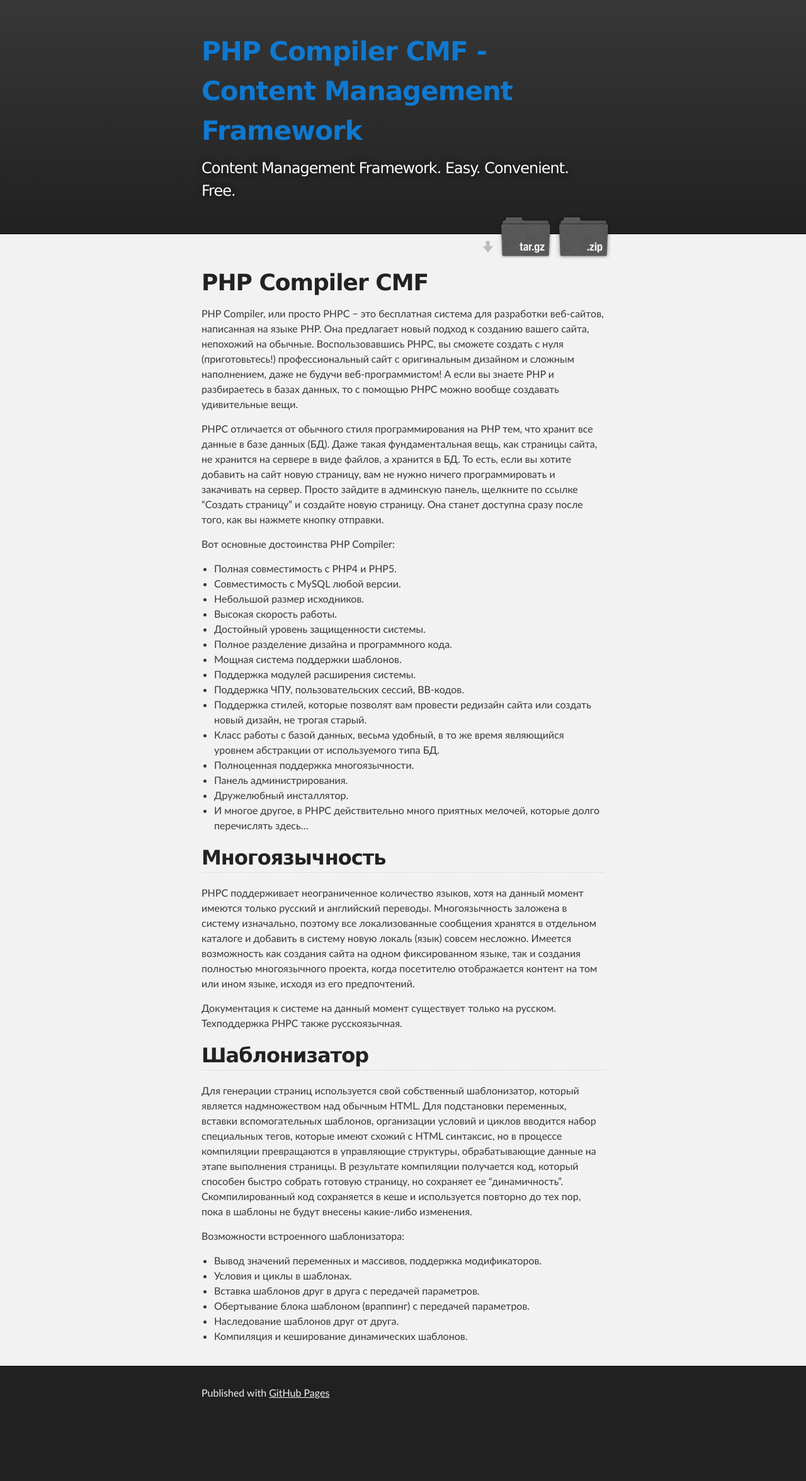
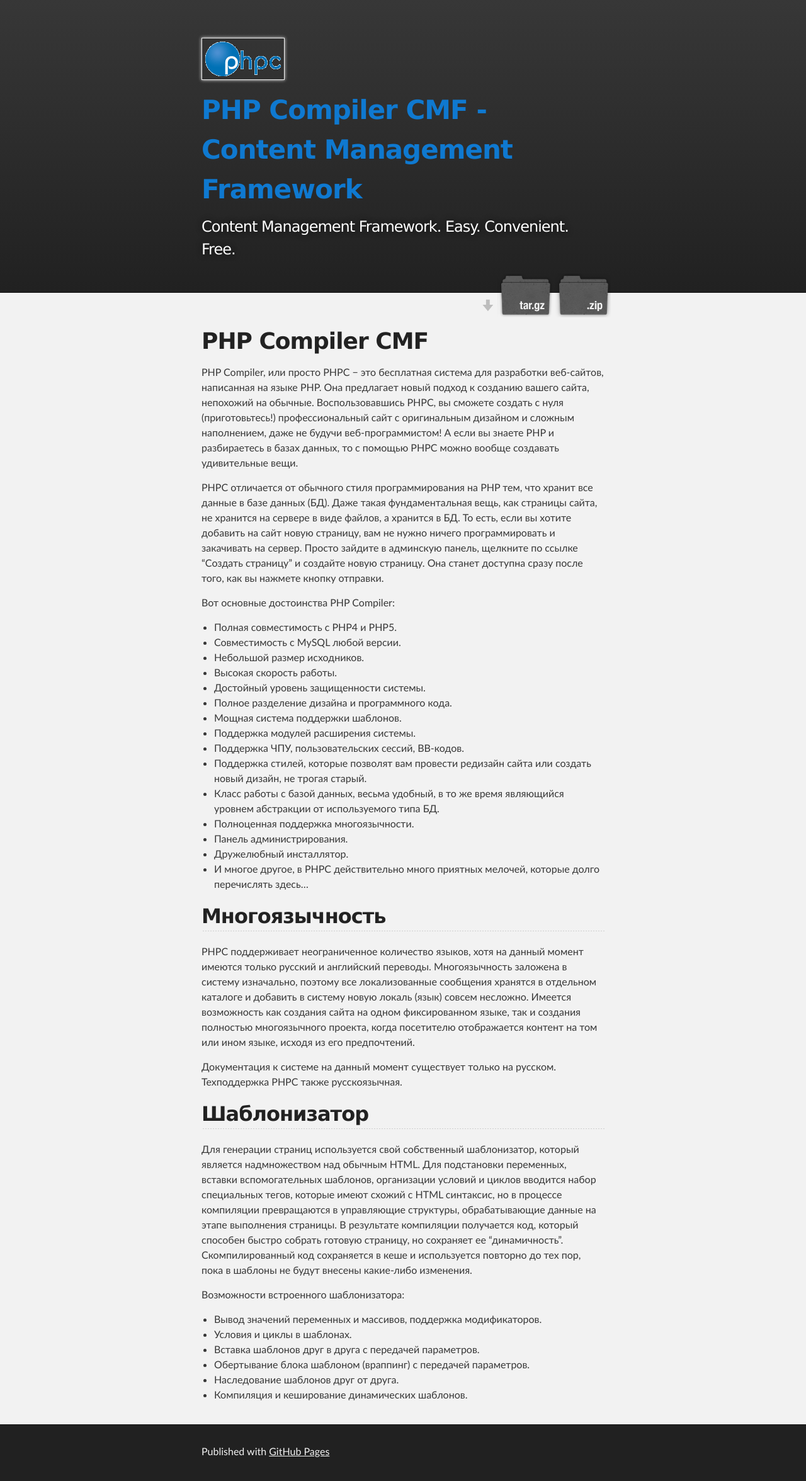
Before and after one commit to easy-phpc/easy-phpc.github.io, a Jekyll site: the page built from README.md, in a window 1280 px wide. Shown: the whole page at 63% size. Built offline with Jekyll 4.4.1, drawn with Linux system fonts in a browser that asks for light colours; our own code applies the rules of GitHub Pages for plain Markdown files; before the commit the page ends 2259 px from its top, so only the background shows below that.

Commit message:
fix 38 add image logo fix layout

```diff
--- a/_layouts/default.html
+++ b/_layouts/default.html
@@ -20,6 +20,7 @@
     <!-- HEADER -->
     <div id="header_wrap" class="outer">
         <header class="inner">
+            <img src="/assets/images/logo.gif" title="PHPC Compiler CMF" alt="PHPC Compiler CMF">
           <!-- a id="forkme_banner" href="{{ site.github.repository_url }}">View on GitHub</a -->
 
           <h1 id="project_title"><a href="https://easy-phpc.github.io/">{{ site.title | default: site.github.repository_name }}</a></h1>
```
Also changed, not shown: assets/images/logo.gif (added).
